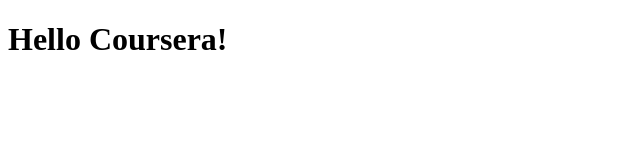
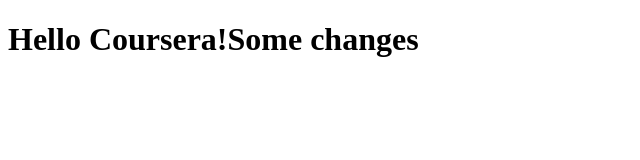
Before and after one commit to Vita4a/coursera-test, a plain HTML site: page site/index.html in a window 1280 px wide. Shown: the whole page, without its empty margins (0-640 px from the left). Drawn offline with Linux system fonts and the light colour scheme.

Commit message:
Some changes

```diff
--- a/site/index.html
+++ b/site/index.html
@@ -4,6 +4,6 @@
 	<title>Hello Coursera!</title>
 </head>
 <body>
-<h1>Hello Coursera!</h1>
+<h1>Hello Coursera!Some changes</h1>
 </body>
 </html>
```
